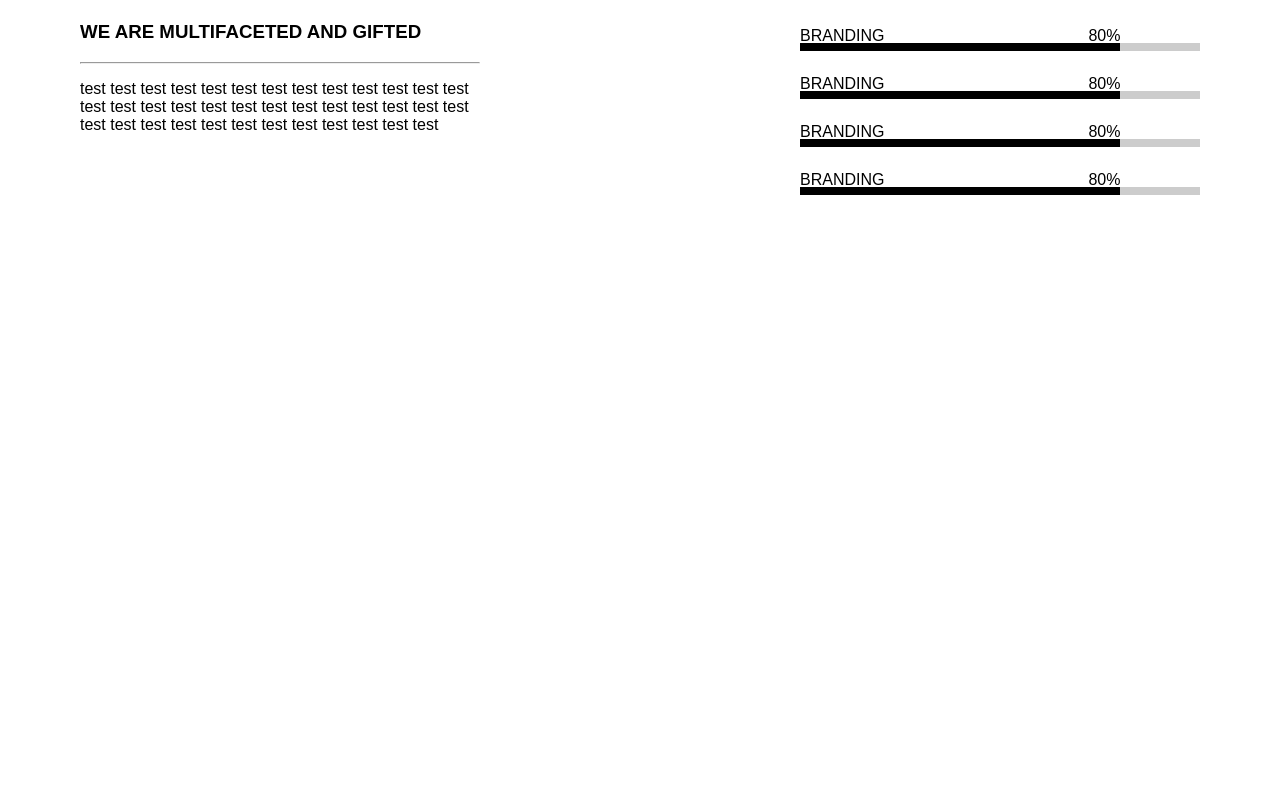
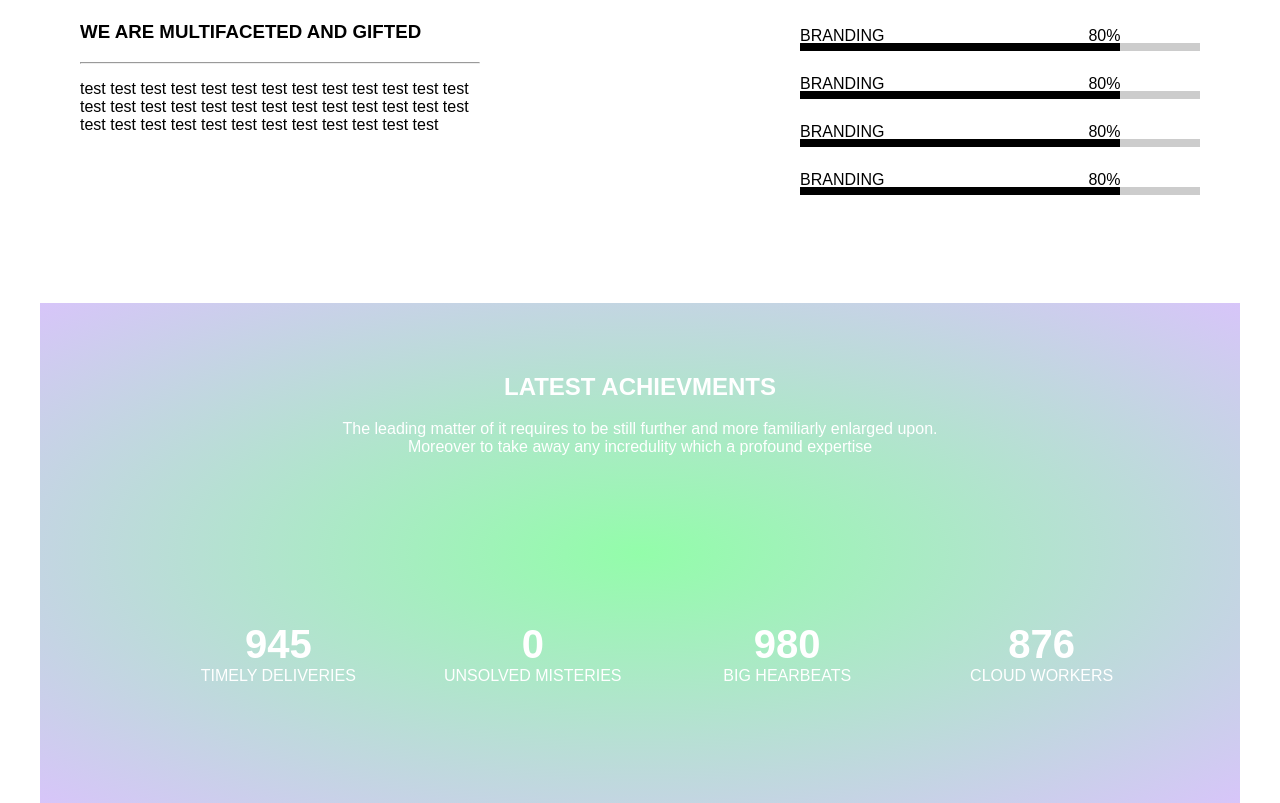
Before and after one commit to rookielzy/blog, a plain HTML site: page PractiseProject/HOOK/index.html in a window 1280 px wide. Shown: the part 1394-2197 px from the top of the page. Before the commit the page ends 1797 px from the top, so only its background shows below. Drawn offline with Linux system fonts and the light colour scheme.

Commit message:
HOOK Part 3 finished

```diff
--- a/PractiseProject/HOOK/index.html
+++ b/PractiseProject/HOOK/index.html
@@ -67,7 +67,37 @@
                 </div>
             </article>
         </section>
-
+        <section class="achievment">
+            <h1>LATEST ACHIEVMENTS</h1>
+            <p>The leading matter of it requires to be still further and
+                more familiarly enlarged upon.
+                <br/>
+                Moreover to take away any incredulity which a profound expertise
+            </p>
+            <!--todo add icon-->
+            <ul class="achi-detail">
+                <li>
+                    <span></span>
+                    <span>945</span>
+                    <span>TIMELY DELIVERIES</span>
+                </li>
+                <li>
+                    <span></span>
+                    <span>0</span>
+                    <span>UNSOLVED MISTERIES</span>
+                </li>
+                <li>
+                    <span></span>
+                    <span>980</span>
+                    <span>BIG HEARBEATS</span>
+                </li>
+                <li>
+                    <span></span>
+                    <span>876</span>
+                    <span>CLOUD WORKERS</span>
+                </li>
+            </ul>
+        </section>
         <script src="main.js"></script>
     </body>
 </html>
--- a/PractiseProject/HOOK/style.css
+++ b/PractiseProject/HOOK/style.css
@@ -127,7 +127,7 @@ article:nth-child(2) {
 
 .intro-msg {
     width: 400px;
-    height: 400px;
+    height: 300px;
     margin-left: 40px;
     float: left;
 }
@@ -137,3 +137,33 @@ article:nth-child(2) {
     margin-right: 40px;
 
 }
+
+.achievment {
+    clear: both;
+    text-align: center;
+    background-image: -webkit-radial-gradient(#93fdaa,#d7c5f9);
+    height: 500px;
+    padding-top: 50px;
+    color: white;
+}
+
+.achi-detail {
+    position: relative;
+    top: 150px;
+}
+
+.achi-detail li {
+    list-style: none;
+    width: 200px;
+    display: inline-block;
+    margin: 0 25px;
+}
+
+.achi-detail li span {
+    display: block;
+}
+
+.achi-detail li span:nth-child(2n) {
+    font-size: 40px;
+    font-weight: 600;
+}
```
